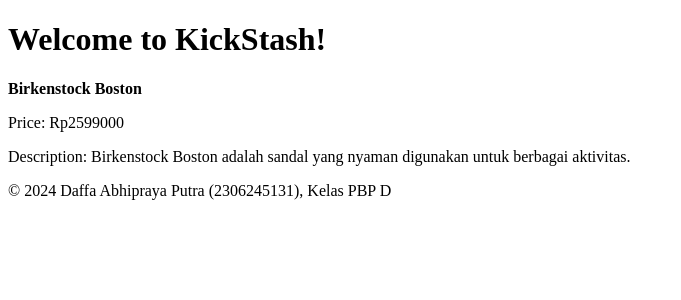
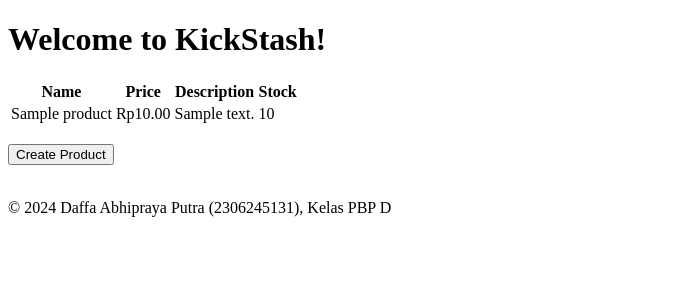
Before and after one commit to absolutepraya/kickstash, a Django app: page / in a window 1280 px wide. Shown: the top 300 px of the page, without its empty margins (0-681 px from the left). Run offline with Django 5.2, Linux system fonts and the light colour scheme; tables that the repository leaves empty hold one stand-in row (values such as "Sample post").

Commit message:
Tugas 3 (code) done

```diff
--- a/main/models.py
+++ b/main/models.py
@@ -1,6 +1,9 @@
 from django.db import models
+import uuid
+
 
 class Product(models.Model):
+    id = models.UUIDField(primary_key=True, default=uuid.uuid4, editable=False)
     name = models.CharField(max_length=255)
     price = models.DecimalField(decimal_places=2, max_digits=15)
     description = models.TextField()
--- a/main/templates/main.html
+++ b/main/templates/main.html
@@ -1,20 +1,39 @@
-<!DOCTYPE html>
-<html lang="en">
-	<head>
-		<meta charset="UTF-8" />
-		<meta
-			name="viewport"
-			content="width=device-width, initial-scale=1.0"
-		/>
-		<title>KickStash!</title>
-	</head>
-	<body>
-        <h1>Welcome to KickStash!</h1>
+{% extends 'base.html' %} {% block content %}
 
-		<p><b>{{ name }}</b></p>
-		<p>Price: Rp{{ price }}</p>
-		<p>Description: {{ description }}</p>
+<h1>Welcome to KickStash!</h1>
 
-		<p>© 2024 {{ student_name }} ({{ student_id }}), {{ student_class }}</p>
-	</body>
-</html>
+{% if not products %}
+<p>No products available.</p>
+{% else %}
+<table>
+	<tr>
+		<th>Name</th>
+		<th>Price</th>
+		<th>Description</th>
+		<th>Stock</th>
+	</tr>
+
+	{% for product in products %}
+	<tr>
+		<td>{{ product.name }}</td>
+		<td>Rp{{ product.price }}</td>
+		<td>{{ product.description }}</td>
+		<td>{{ product.stock }}</td>
+	</tr>
+	{% endfor %}
+</table>
+{% endif %}
+
+<br />
+
+<a href="{% url 'main:create_product' %}">
+	<button>Create Product</button>
+</a>
+
+<!-- No styling just yet -->
+<br />
+<br />
+
+<p>© 2024 {{ student_name }} ({{ student_id }}), {{ student_class }}</p>
+
+{% endblock content %}
--- a/main/urls.py
+++ b/main/urls.py
@@ -1,8 +1,20 @@
 from django.urls import path
-from main.views import show_main
+from main.views import (
+    show_main,
+    create_product,
+    show_xml,
+    show_json,
+    show_xml_by_id,
+    show_json_by_id,
+)
 
-app_name = 'main'
+app_name = "main"
 
 urlpatterns = [
-    path('', show_main, name='show_main'),
+    path("", show_main, name="show_main"),
+    path("create-product", create_product, name="create_product"),
+    path("xml/", show_xml, name="show_xml"),
+    path("json/", show_json, name="show_json"),
+    path("xml/<str:id>/", show_xml_by_id, name="show_xml_by_id"),
+    path("json/<str:id>/", show_json_by_id, name="show_json_by_id"),
 ]
--- a/main/views.py
+++ b/main/views.py
@@ -1,27 +1,59 @@
-from django.shortcuts import render
+from django.shortcuts import render, redirect
+from main.forms import ProductForm
 from .models import Product
+from django.http import HttpResponse
+from django.core import serializers
 
-def show_main(request):
-    # Get the first product
-    # product = Product.objects.first()
 
-    # Prepare context
-    # context = {
-    #     'name': product.name,
-    #     'price': product.price,
-    #     'description': product.description,
-    # }
+def show_main(req):
+    products = Product.objects.all()
 
-    # Prepare pre-made context
     context = {
-        'name': 'Birkenstock Boston',
-        'price': 2599000,
-        'description': 'Birkenstock Boston adalah sandal yang nyaman digunakan untuk berbagai aktivitas.',
-
         # Credentials
-        'student_name': 'Daffa Abhipraya Putra',
-        'student_id': '2306245131',
-        'student_class': 'Kelas PBP D'
+        "student_name": "Daffa Abhipraya Putra",
+        "student_id": "2306245131",
+        "student_class": "Kelas PBP D",
+        # Data
+        "products": products,
     }
 
-    return render(request, 'main.html', context)
+    return render(req, "main.html", context)
+
+
+def create_product(req):
+    form = ProductForm(req.POST or None)
+
+    if form.is_valid() and req.method == "POST":
+        form.save()
+        return redirect("main:show_main")
+
+    context = {"form": form}
+    return render(req, "create_product.html", context)
+
+
+def show_xml(req):
+    data = Product.objects.all()
+    return HttpResponse(
+        serializers.serialize("xml", data), content_type="application/xml"
+    )
+
+
+def show_json(req):
+    data = Product.objects.all()
+    return HttpResponse(
+        serializers.serialize("json", data), content_type="application/json"
+    )
+
+
+def show_xml_by_id(req, id):
+    data = Product.objects.filter(pk=id)
+    return HttpResponse(
+        serializers.serialize("xml", data), content_type="application/xml"
+    )
+
+
+def show_json_by_id(req, id):
+    data = Product.objects.filter(pk=id)
+    return HttpResponse(
+        serializers.serialize("json", data), content_type="application/json"
+    )
--- /dev/null
+++ b/templates/base.html
@@ -0,0 +1,16 @@
+{% load static %}
+<!DOCTYPE html>
+<html lang="en">
+	<head>
+		<meta charset="UTF-8" />
+		<meta
+			name="viewport"
+			content="width=device-width, initial-scale=1.0"
+		/>
+		{% block meta %} {% endblock meta %}
+	</head>
+
+	<body>
+		{% block content %} {% endblock content %}
+	</body>
+</html>
```
Also changed, not shown: kickstash/settings.py (+46 -37 lines), main/forms.py (added, +7 -0 lines), main/templates/create_product.html (added, +21 -0 lines), .github/workflows/deploy.yml (added), main/migrations/0004_alter_product_id.py (added), 1 other file.
